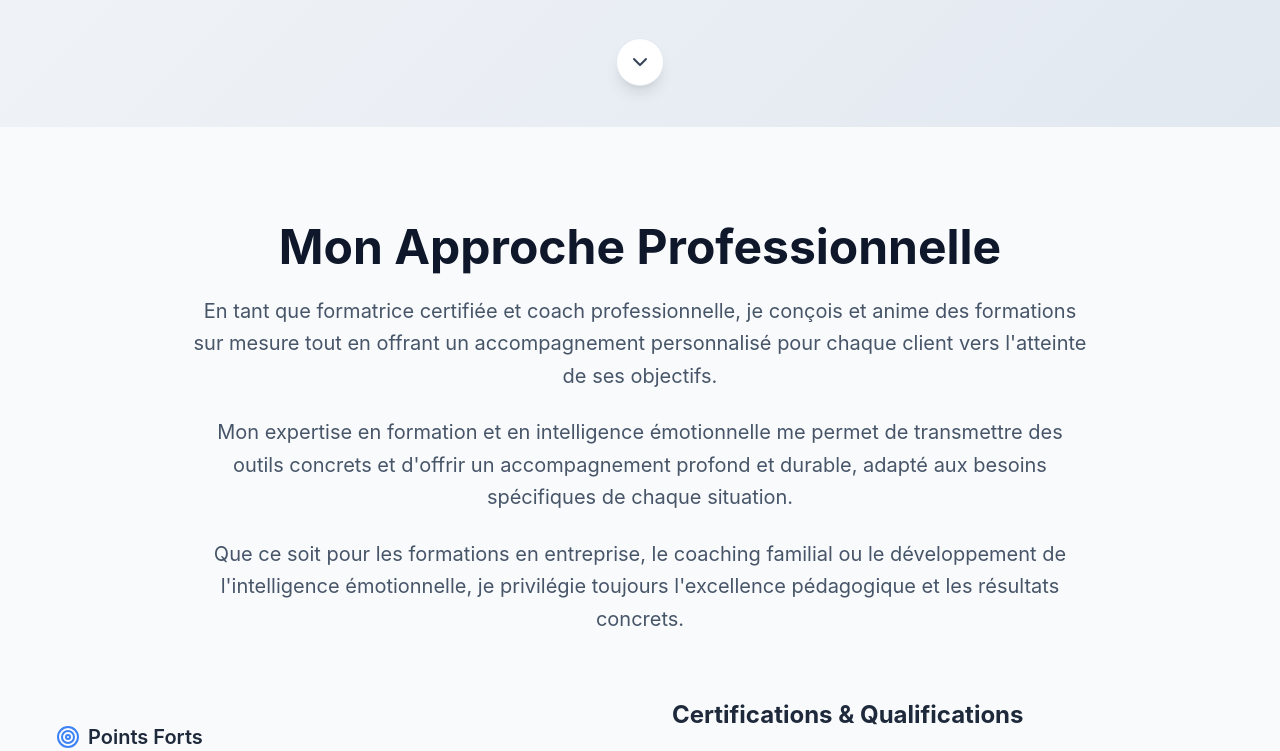
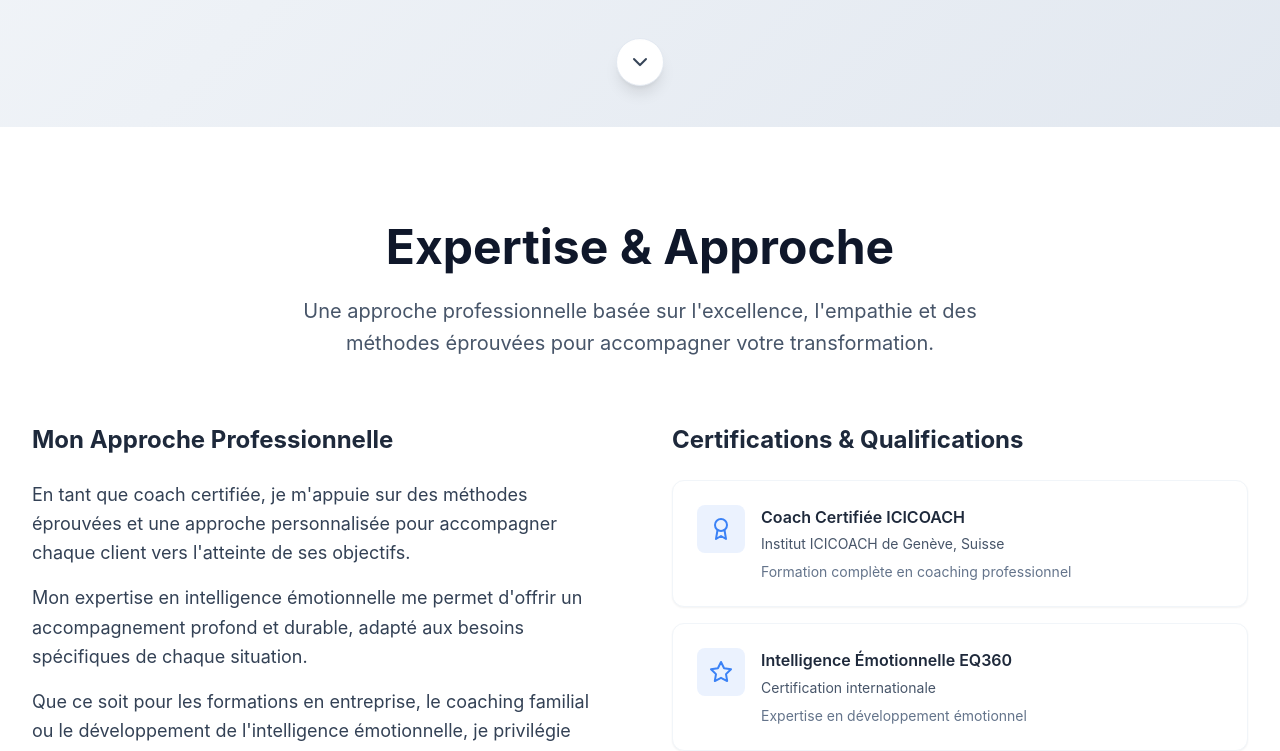
Before and after one commit to dianatape/landingpage, a Next.js app: page / in a window 1280 px wide. Shown: the part 880-1631 px from the top of the page. Built offline with nearby package versions, Linux system fonts and the light colour scheme.

Commit message:
Revert "✏️ Corrections: EQ 2.0 & EQ 360 frameworks + mise en valeur du rôle de formatrice"
This reverts commit a03378b5195b097bd7e499f68950f57952f9f134.

```diff
--- a/app/layout.tsx
+++ b/app/layout.tsx
@@ -6,7 +6,7 @@ export const metadata: Metadata = {
   metadataBase: new URL('https://dianatape.com'),
   title: 'Diana Tape - Coach Professionnelle Certifiée | Luxembourg',
   description: 'Coach familial certifiée, formatrice anti-racisme et spécialiste en intelligence émotionnelle au Luxembourg. Découvrez mes services pour une vie plus épanouie et harmonieuse.',
-  keywords: 'coach familial, anti-racisme, Luxembourg, formation, intelligence émotionnelle, EQ 2.0, ICICOACH',
+  keywords: 'coach familial, anti-racisme, Luxembourg, formation, intelligence émotionnelle, EQ360, ICICOACH',
   authors: [{ name: 'Diana Tape' }],
   creator: 'Diana Tape',
   openGraph: {
--- a/components/About.tsx
+++ b/components/About.tsx
@@ -1,7 +1,7 @@
 'use client'
 
 import React from 'react'
-import { Award, Users, Target, Star, CheckCircle, Heart } from 'lucide-react'
+import { Award, Users, Target, Star, CheckCircle } from 'lucide-react'
 import ScrollArrow from './ScrollArrow'
 
 export default function About() {
@@ -13,10 +13,10 @@ export default function About() {
       description: "Formation complète en coaching professionnel"
     },
     {
-      title: "Intelligence Émotionnelle EQ 2.0 & EQ 360",
-      location: "Certification EQ 2.0 et pratique EQ 360",
-      icon: Heart,
-      description: "Expertise dans l'utilisation des frameworks de développement émotionnel"
+      title: "Intelligence Émotionnelle EQ360",
+      location: "Certification internationale",
+      icon: Star,
+      description: "Expertise en développement émotionnel"
     },
     {
       title: "Train the Trainers",
@@ -34,31 +34,44 @@ export default function About() {
   ]
 
   return (
-    <section id="about" className="section-padding bg-gray-50">
+    <section id="about" className="section-padding bg-white">
       <div className="container-max">
         <div className="text-center mb-16">
           <h2 className="text-4xl md:text-5xl font-bold text-primary-900 mb-6">
-            Mon Approche Professionnelle
+            Expertise & Approche
           </h2>
-          <div className="max-w-4xl mx-auto space-y-6">
-            <p className="text-xl text-primary-600 leading-relaxed">
-              En tant que formatrice certifiée et coach professionnelle, je conçois et anime des formations
-              sur mesure tout en offrant un accompagnement personnalisé pour chaque client vers l'atteinte de ses objectifs.
-            </p>
-            <p className="text-xl text-primary-600 leading-relaxed">
-              Mon expertise en formation et en intelligence émotionnelle me permet de transmettre des outils concrets
-              et d'offrir un accompagnement profond et durable, adapté aux besoins spécifiques de chaque situation.
-            </p>
-            <p className="text-xl text-primary-600 leading-relaxed">
-              Que ce soit pour les formations en entreprise, le coaching familial ou le développement de l'intelligence émotionnelle,
-              je privilégie toujours l'excellence pédagogique et les résultats concrets.
-            </p>
-          </div>
+          <p className="text-xl text-primary-600 max-w-3xl mx-auto leading-relaxed">
+            Une approche professionnelle basée sur l'excellence, l'empathie et des méthodes éprouvées
+            pour accompagner votre transformation.
+          </p>
         </div>
 
         <div className="grid lg:grid-cols-2 gap-16 items-start">
           {/* Philosophie et approche */}
           <div className="space-y-8">
+            <div className="space-y-6">
+              <h3 className="text-2xl font-bold text-primary-800">
+                Mon Approche Professionnelle
+              </h3>
+
+              <div className="space-y-4 text-lg text-primary-700 leading-relaxed">
+                <p>
+                  En tant que coach certifiée, je m'appuie sur des méthodes éprouvées et une approche
+                  personnalisée pour accompagner chaque client vers l'atteinte de ses objectifs.
+                </p>
+
+                <p>
+                  Mon expertise en intelligence émotionnelle me permet d'offrir un accompagnement
+                  profond et durable, adapté aux besoins spécifiques de chaque situation.
+                </p>
+
+                <p>
+                  Que ce soit pour les formations en entreprise, le coaching familial ou
+                  le développement de l'intelligence émotionnelle, je privilégie toujours l'excellence et les résultats concrets.
+                </p>
+              </div>
+            </div>
+
             {/* Points d'expertise */}
             <div className="bg-primary-50 rounded-xl p-6">
               <h4 className="text-xl font-semibold text-primary-800 mb-4 flex items-center space-x-2">
--- a/components/Footer.tsx
+++ b/components/Footer.tsx
@@ -33,7 +33,7 @@ export default function Footer() {
                   ICICOACH Genève
                 </span>
                 <span className="bg-primary-800 text-primary-200 px-3 py-1 rounded-lg text-sm border border-primary-700">
-                  EQ 2.0 Certifiée
+                  EQ360 Certifiée
                 </span>
                 <span className="bg-primary-800 text-primary-200 px-3 py-1 rounded-lg text-sm border border-primary-700">
                   Train the Trainers
--- a/components/Pricing.tsx
+++ b/components/Pricing.tsx
@@ -52,9 +52,9 @@ export default function Pricing() {
       price: '180',
       unit: '€/séance',
       emoji: '🧠',
-      description: 'Développez votre intelligence émotionnelle avec les frameworks EQ 2.0 & EQ 360',
+      description: 'Développez votre intelligence émotionnelle avec le framework EQ360 certifié',
       features: [
-        'Certification EQ 2.0 et pratique EQ 360',
+        'Évaluation EQ360 complète',
         'Plan de développement personnalisé',
         'Techniques de gestion émotionnelle',
         'Amélioration des relations',
--- a/components/Services.tsx
+++ b/components/Services.tsx
@@ -44,10 +44,10 @@ export default function Services() {
       id: 'couples',
       title: 'Spécialiste en Intelligence Émotionnelle',
       subtitle: 'Développement personnel et professionnel',
-      description: 'Accompagnement spécialisé basé sur les frameworks EQ 2.0 & EQ 360 pour développer votre intelligence émotionnelle, améliorer vos relations et optimiser votre potentiel personnel et professionnel.',
+      description: 'Accompagnement spécialisé basé sur le framework EQ360 pour développer votre intelligence émotionnelle, améliorer vos relations et optimiser votre potentiel personnel et professionnel.',
       icon: Heart,
       features: [
-        'Certification EQ 2.0 et pratique EQ 360',
+        'Évaluation complète EQ360 certifiée',
         'Développement des compétences émotionnelles',
         'Amélioration des relations interpersonnelles',
         'Optimisation du leadership et de la performance'
--- a/components/Testimonials.tsx
+++ b/components/Testimonials.tsx
@@ -21,7 +21,7 @@ export default function Testimonials() {
       category: "Formation Anti-Racisme"
     },
     {
-      quote: "L'accompagnement en intelligence émotionnelle avec Diana a été révélateur. Grâce aux frameworks EQ 2.0 & EQ 360, j'ai développé une meilleure compréhension de mes émotions et amélioré significativement mes relations professionnelles.",
+      quote: "L'accompagnement en intelligence émotionnelle avec Diana a été révélateur. Grâce au framework EQ360, j'ai développé une meilleure compréhension de mes émotions et amélioré significativement mes relations professionnelles.",
       author: "Sophie & Marc",
       role: "Cadres dirigeants",
       rating: 5,
```
